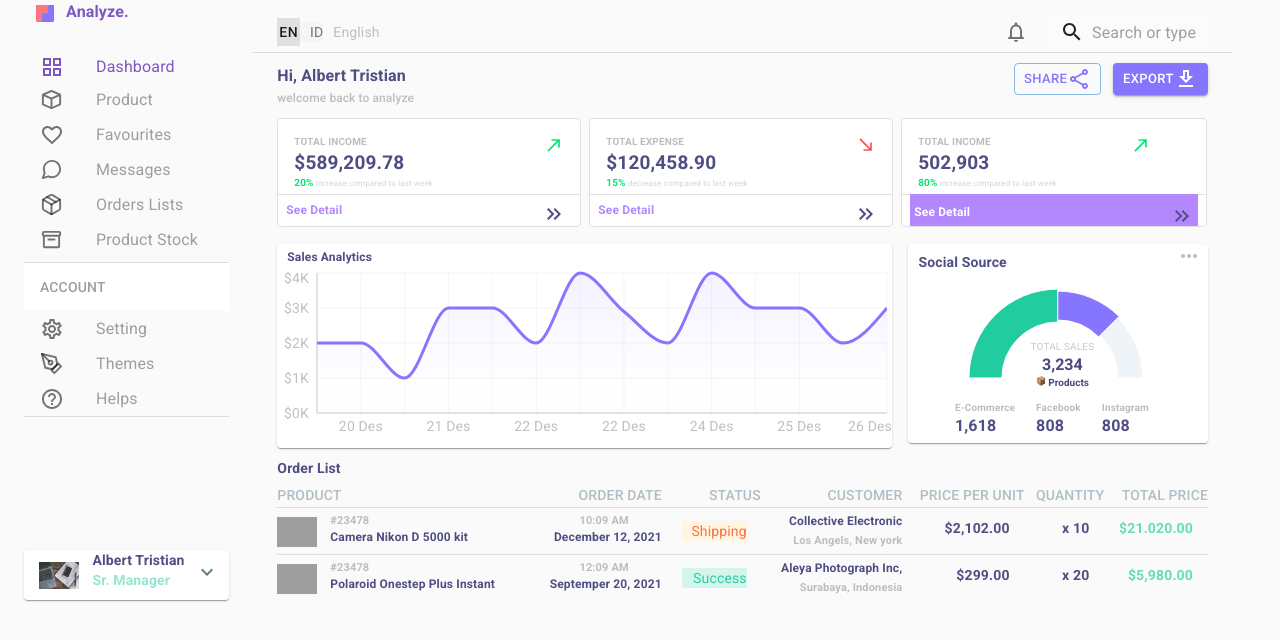
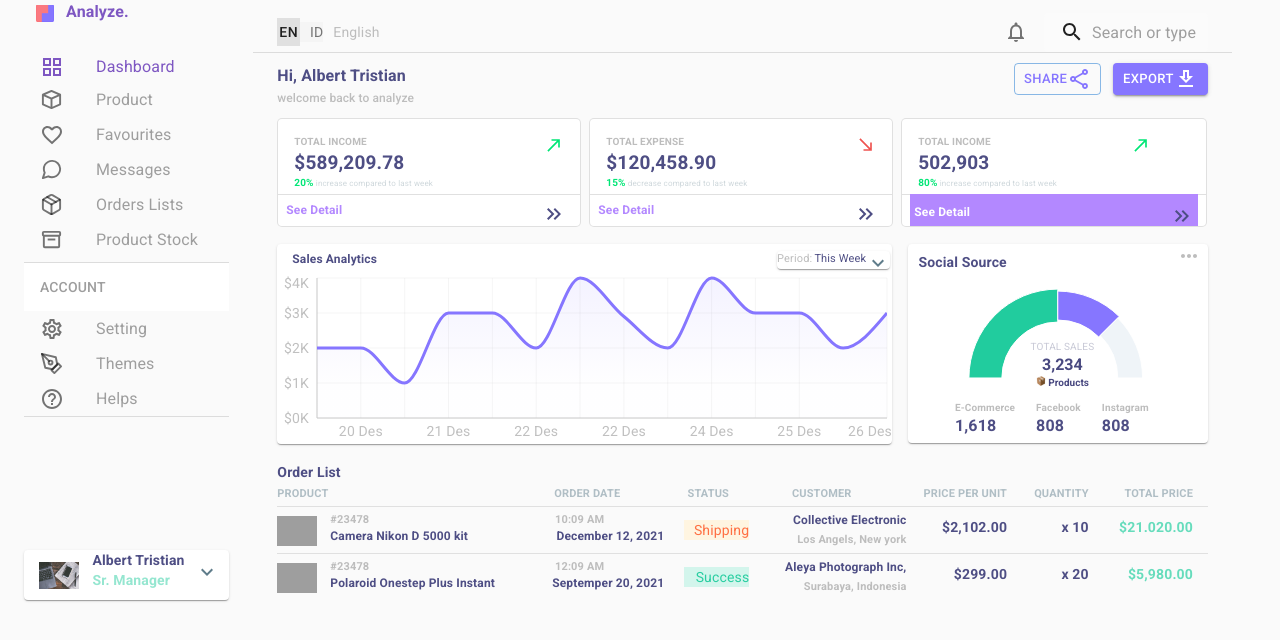
Before and after one commit to prajwalingole/frontend-project, a React (Create React App) app: page / in a window 1280 px wide. Shown: the top 640 px of the page. Built offline with nearby package versions, Linux system fonts and the light colour scheme; grey boxes are pictures that could not be loaded.

Commit message:
Add styling

```diff
--- a/src/components/main/Charts/SalesChart/SalesChart.jsx
+++ b/src/components/main/Charts/SalesChart/SalesChart.jsx
@@ -2,7 +2,7 @@ import React from 'react'
 import { Card,Grid } from '@mui/material';
 import { AreaChart, Area, XAxis, YAxis, CartesianGrid, Tooltip, ResponsiveContainer } from 'recharts';
 import { SalesData } from '../Data';
-import { ClassNames } from '@emotion/react';
+import KeyboardArrowDownIcon from '@mui/icons-material/KeyboardArrowDown';
 import useStyles from './styles'
 
 function Custom({ active, payload }) {
@@ -19,13 +19,19 @@ function Custom({ active, payload }) {
 const SalesChart = () => {
   const classes = useStyles();
   return (
-    <Card>
+    <Card sx={{height: '200px'}}>
       <Grid container>
         <Grid item>
           <div className={classes.ftxt}>Sales Analytics</div>
         </Grid>
         <Grid item>
-          {/* <div className={classes.stxt}>Period  This week</div> */}
+          <Card sx={{marginLeft: '400px',height: '18px',marginTop: '7px'}}>
+            <Grid container>
+              <Grid sx={{color: '#bdbdbd',fontSize: '11px',marginRight: '2px'}} item>Period:  </Grid>
+              <Grid sx={{fontSize: '11px',color: '#4e4e84'}} item>This Week </Grid>
+              <Grid item><div className={classes.icon}><KeyboardArrowDownIcon /></div></Grid>
+            </Grid>
+          </Card>
         </Grid>
       </Grid>
       <ResponsiveContainer height={180}  >
--- a/src/components/main/Charts/SalesChart/styles.js
+++ b/src/components/main/Charts/SalesChart/styles.js
@@ -4,14 +4,18 @@ export default makeStyles((theme) => ({
     ftxt: {
         color: '#4e4e84',
         fontWeight: 'bold',
-        marginLeft: '10px',
+        marginLeft: '15px',
         fontSize: '12px',
-        marginTop: '5px',
-        marginBottom: '2px'
+        marginTop: '7px',
+        marginBottom: '5px',
     },
     stxt: {
         marginLeft: '385px',
         fontSize: '10px',
         marginTop: '5px'
+    },
+    icon: {
+        color:'#607d8b',
+        fontSize: '8px',
     }
 }));
--- a/src/components/main/OrderList/OrderList.jsx
+++ b/src/components/main/OrderList/OrderList.jsx
@@ -1,5 +1,5 @@
 import React from 'react'
-import { Container, Grid } from '@material-ui/core';
+import { Container, Grid,Typography } from '@material-ui/core';
 import Table from '@mui/material/Table';
 import TableBody from '@mui/material/TableBody';
 import TableCell from '@mui/material/TableCell';
@@ -28,13 +28,13 @@ const OrderList = () => {
       <Table aria-label="simple table">
         <TableHead>
           <TableRow>
-            <TableCell sx={{ color: '#b0bec5' }} padding="none">PRODUCT</TableCell>
-            <TableCell sx={{ color: '#b0bec5' }} padding="none" align="right">ORDER DATE</TableCell>
-            <TableCell sx={{ color: '#b0bec5' }} padding="none" align="right">STATUS</TableCell>
-            <TableCell sx={{ color: '#b0bec5' }} padding="none" align="right">CUSTOMER</TableCell>
-            <TableCell sx={{ color: '#b0bec5' }} padding="none" align="right">PRICE PER UNIT</TableCell>
-            <TableCell sx={{ color: '#b0bec5' }} padding="none" align="right">QUANTITY</TableCell>
-            <TableCell sx={{ color: '#b0bec5' }} padding="none" align="right">TOTAL PRICE</TableCell>
+            <TableCell sx={{ color: '#b0bec5' }} padding="none"><div className={classes.tpro}>PRODUCT</div></TableCell>
+            <TableCell sx={{ color: '#b0bec5' }} padding="none" align="right"><div className={classes.tpro}>ORDER DATE</div></TableCell>
+            <TableCell sx={{ color: '#b0bec5' }} padding="none" align="right"><div className={classes.tpro2}>STATUS</div></TableCell>
+            <TableCell sx={{ color: '#b0bec5' }} padding="none" align="right"><div className={classes.tpro3}>CUSTOMER</div></TableCell>
+            <TableCell sx={{ color: '#b0bec5' }} padding="none" align="right"><div className={classes.tpro4}>PRICE PER UNIT</div></TableCell>
+            <TableCell sx={{ color: '#b0bec5' }} padding="none" align="right"><div className={classes.tpro4}>QUANTITY</div></TableCell>
+            <TableCell sx={{ color: '#b0bec5' }} padding="none" align="right"><div className={classes.tpro4}>TOTAL PRICE</div></TableCell>
           </TableRow>
         </TableHead>
         <TableBody>
--- a/src/components/main/OrderList/styles.js
+++ b/src/components/main/OrderList/styles.js
@@ -4,13 +4,12 @@ export default makeStyles((theme) => ({
     container: {
         width: '100%',
         height: '100%',
-        marginTop: '10px'
+        marginTop: '18px'
     },
     txt: {
         color: '#4e4e84',
         fontWeight: 'bold',
-        marginTop: '7px',
-        marginBottom: '5px'
+        marginTop: '5px',
     },
     rowc: {
         paddingLeft: '13px'
@@ -46,7 +45,7 @@ export default makeStyles((theme) => ({
         paddingTop: '3px',
         color: '#bdbdbd',
         fontWeight: 'bold',
-        paddingRight: '33px'
+        paddingRight: '60px'
     },
     status: {
         color: '#ff7043',
@@ -75,6 +74,30 @@ export default makeStyles((theme) => ({
         fontWeight: 'bold',
         paddingBottom: '5px',
         paddingRight: '15px'
+    },
+    tpro: {
+      fontSize: '11px',
+      fontWeight: 'bold',
+      marginRight: '29px',
+      paddingRight: '15px'
+    },
+    tpro2: {
+        fontSize: '11px',
+        fontWeight: 'bold',
+        marginRight: '20px',
+        paddingRight: '15px'
+    },
+    tpro3: {
+        fontSize: '11px',
+        fontWeight: 'bold',
+        marginRight: '40px',
+        paddingRight: '15px'
+    },
+    tpro4: {
+        fontSize: '11px',
+        fontWeight: 'bold',
+        marginRight: '0px',
+        paddingRight: '15px'
     }
 
 }));
```
